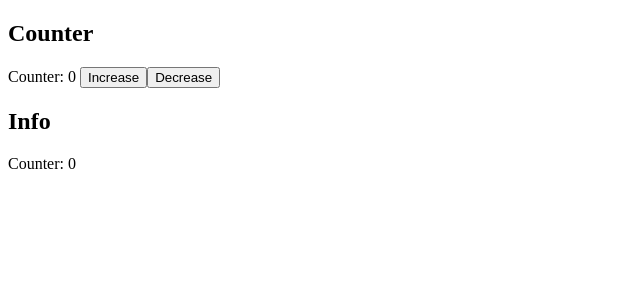
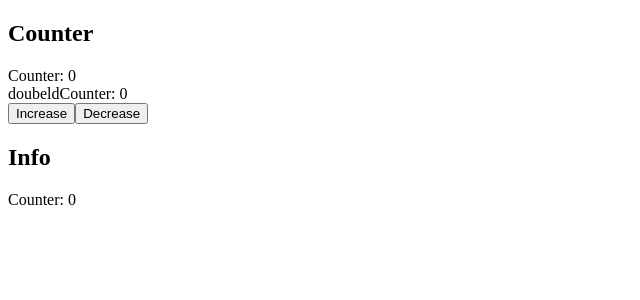
Before and after one commit to Mohammedazzam/vuex-course-App, a Vue app: page / in a window 1280 px wide. Shown: the top 300 px of the page, without its empty margins (0-640 px from the left). Built offline with nearby package versions, Linux system fonts and the light colour scheme.

Commit message:
97 (Gettersاستخدام )

```diff
--- a/src/components/counter.vue
+++ b/src/components/counter.vue
@@ -1,7 +1,8 @@
 <template>
     <div>
         <h2>Counter</h2>
-        Counter: {{counter}}
+        Counter: {{counter}} <br>
+        doubeldCounter: {{doubeldCounter}} <br>
 
         <button @click="increase">Increase</button>
         <button @click="decrease">Decrease</button>
@@ -13,6 +14,9 @@ export default {
     computed:{
         counter(){
             return this.$store.state.counter;
+        },
+        doubeldCounter(){
+            return this.$store.getters.doubeldCounter;
         }
     },
     methods: {
--- a/src/store/store.js
+++ b/src/store/store.js
@@ -6,6 +6,11 @@ Vue.use(Vuex);
 const store = new Vuex.Store({
     state: {
         counter: 0
+    },
+    getters:{
+        doubeldCounter(state){
+            return state.counter*2;
+        }
     }
 });
 
```
